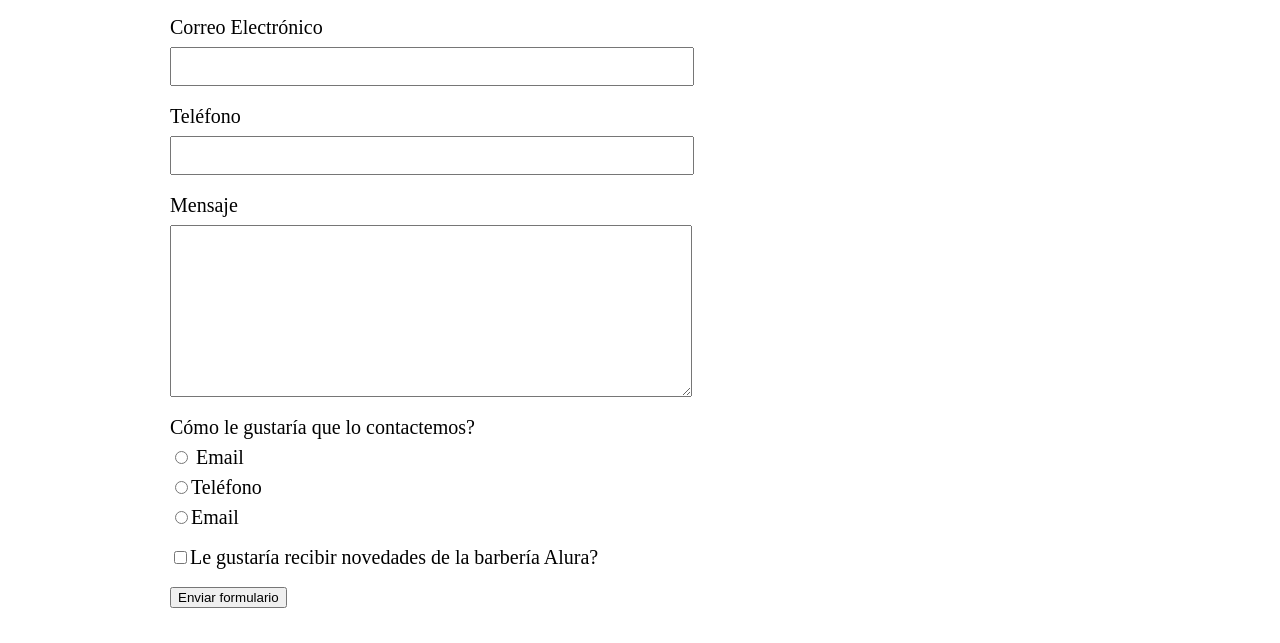
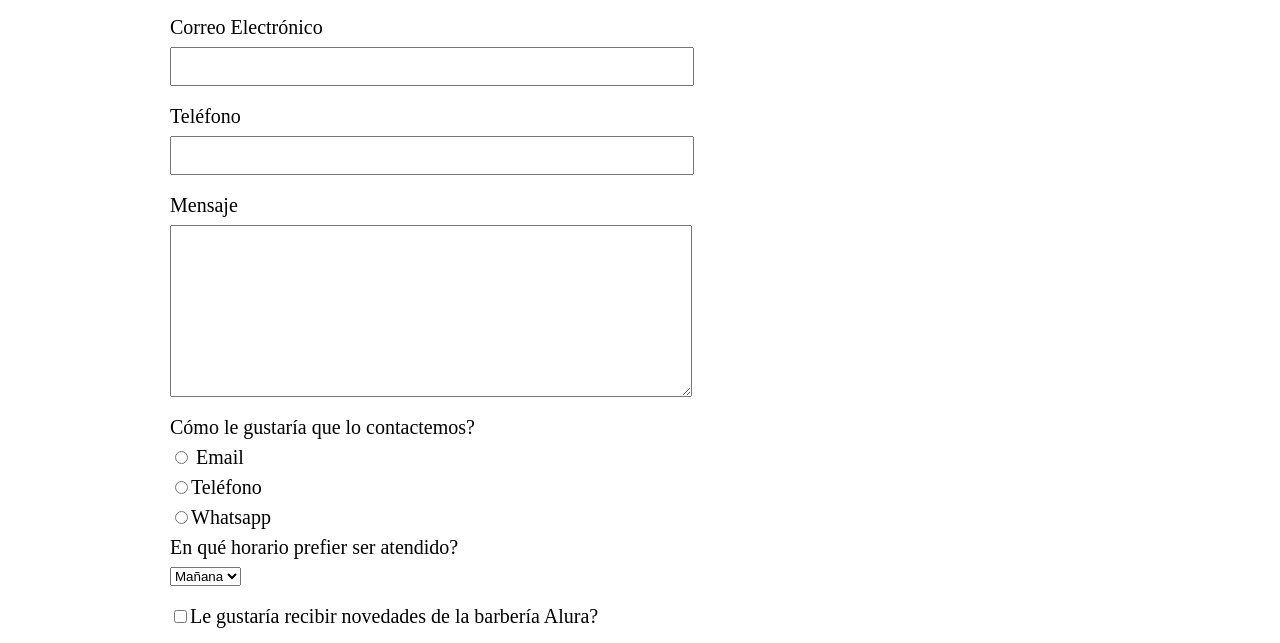
Before and after one commit to KevinGraff94/p-ginaBarber-a, a plain HTML site: page contacto.html in a window 1280 px wide. Shown: the part 405-1048 px from the top of the page. Drawn offline with Linux system fonts and the light colour scheme.

Commit message:
Agregando input tipo select y mejorando estilos

```diff
--- a/contacto.html
+++ b/contacto.html
@@ -27,10 +27,10 @@
                 <input type="text" id="nombreyapellido" class="input-padron">
 
                 <label for="correoelectronico">Correo Electrónico</label>
-                <input type="text" id="correoelectronico" class="input-padron">
+                <input type="email" id="correoelectronico" class="input-padron">
 
                 <label for="telefono">Teléfono</label>
-                <input type="text" id="telefono" class="input-padron">
+                <input type="phone" id="telefono" class="input-padron">
 
                 <label for="mensaje">Mensaje</label>
                 <textarea cols="70" rows="10" id="mensaje" class="input-padron"></textarea>
@@ -43,10 +43,18 @@
 
                         <label for="radio-telefono"><input type="radio" name="contacto" value="telefono" id="radio-telefono">Teléfono</label>
 
-                    <label for="radio-whatsapp"><input type="radio" name="contacto" value="whatsapp" id="radio-whatsapp">Email</label>
+                    <label for="radio-whatsapp"><input type="radio" name="contacto" value="whatsapp" id="radio-whatsapp">Whatsapp</label>
 
                 </div>
 
+                <div>
+                    <p>En qué horario prefier ser atendido?</p>
+                    <select>
+                        <option>Mañana</option>
+                        <option>Tarde</option>
+                        <option>Noche</option>
+                    </select>
+                </div>
                 <label class="checkbox"><input type="checkbox">Le gustaría recibir novedades de la barbería Alura?</label>
 
                 <input type="submit" name="contacto" value="Enviar formulario">
```
Also changed, not shown: style.css (line endings or trailing spaces).
